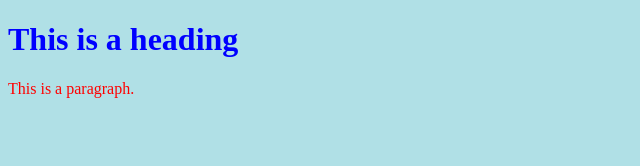
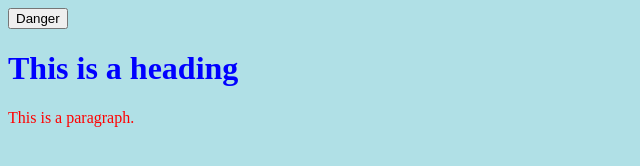
Before and after one commit to ruuudeen/demoSshRemoRepo, a plain HTML site: page index.html in a window 1280 px wide. Shown: the whole page, without its empty margins (0-640 px from the left). Drawn offline with Linux system fonts and the light colour scheme.

Commit message:
added a button

```diff
--- a/index.html
+++ b/index.html
@@ -8,7 +8,9 @@ p    {color: red;}
 </style>
 </head>
 <body>
-
+  <div>
+  <button type="button" class="btn btn-danger">Danger</button>
+  </div>
 <h1>This is a heading</h1>
 <p>This is a paragraph.</p>
 
```
